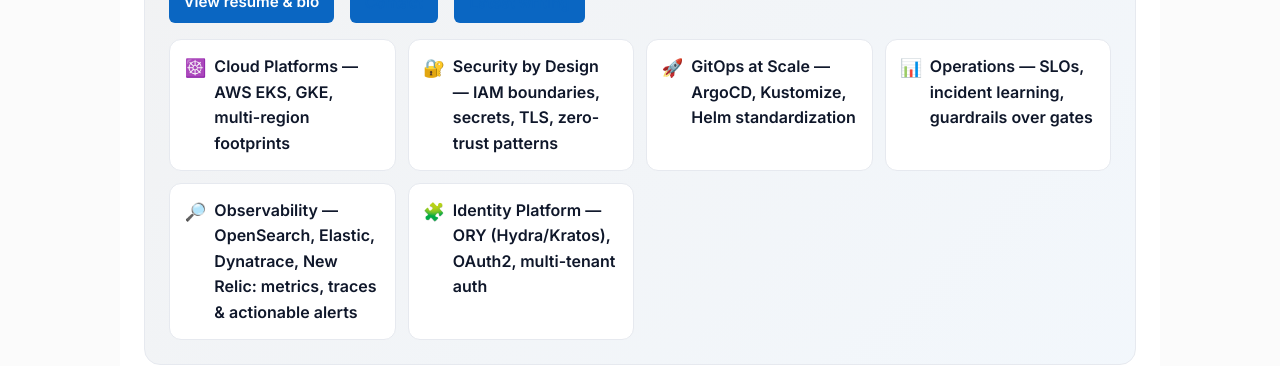
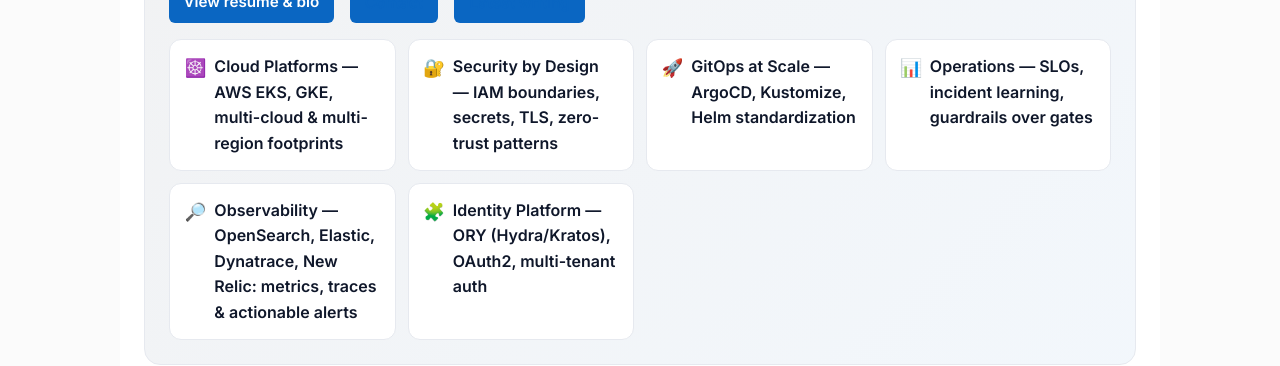
Before and after one commit to vviswaroop/vviswaroop.github.io, a Jekyll site: the page built from index.html, in a window 1280 px wide. Shown: the part 419-785 px from the top of the page. Built offline with Jekyll 4.4.1, drawn with Linux system fonts in a browser that asks for light colours.

```diff
--- a/index.html
+++ b/index.html
@@ -13,7 +13,7 @@
     <a class="btn btn-outline" href="/blog/">Latest writing</a>
   </div>
   <div class="proof-bar">
-    <div class="proof-pill"><span class="pill-icon">☸️</span>Cloud Platforms — AWS EKS, GKE, multi-region footprints</div>
+    <div class="proof-pill"><span class="pill-icon">☸️</span>Cloud Platforms — AWS EKS, GKE, multi-cloud & multi-region footprints</div>
     <div class="proof-pill"><span class="pill-icon">🔐</span>Security by Design — IAM boundaries, secrets, TLS, zero-trust patterns</div>
     <div class="proof-pill"><span class="pill-icon">🚀</span>GitOps at Scale — ArgoCD, Kustomize, Helm standardization</div>
     <div class="proof-pill"><span class="pill-icon">📊</span>Operations — SLOs, incident learning, guardrails over gates</div>
```
